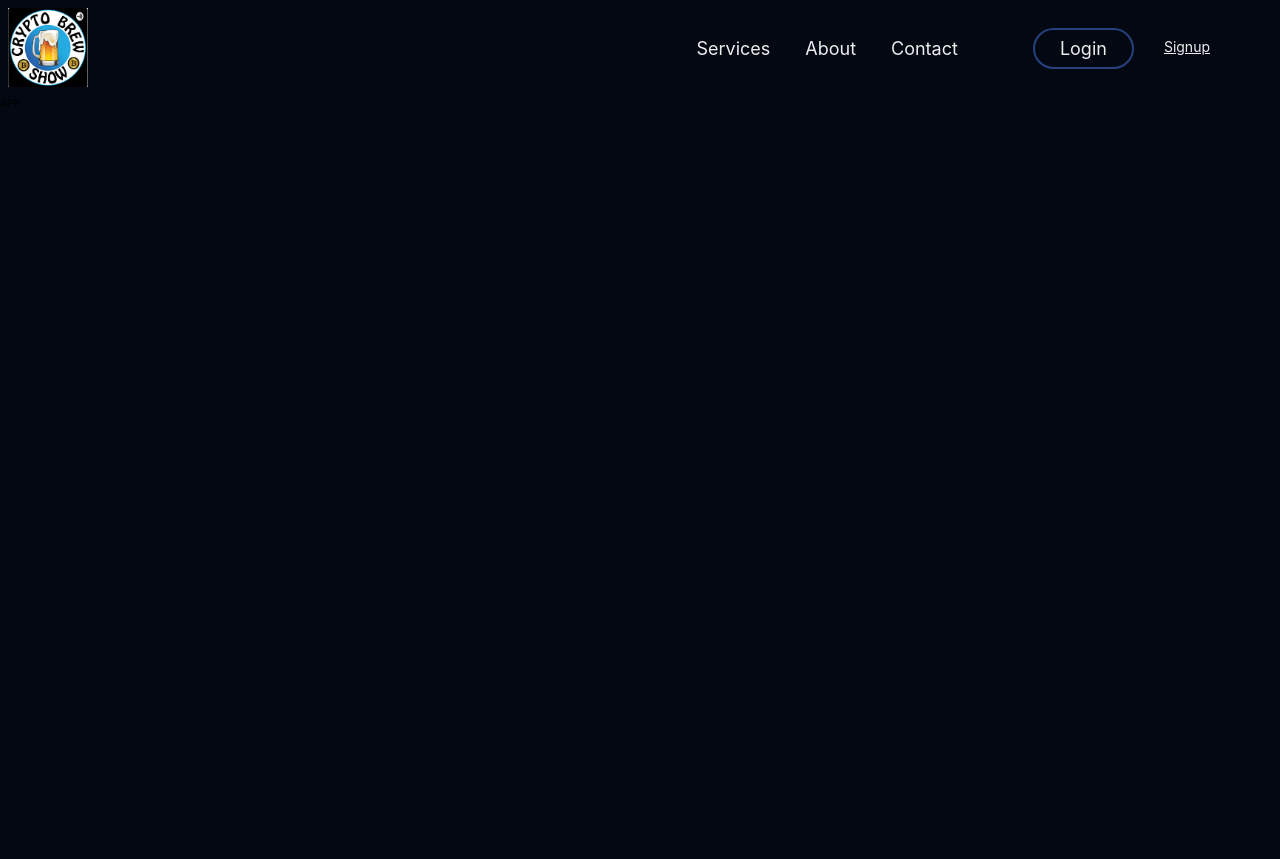
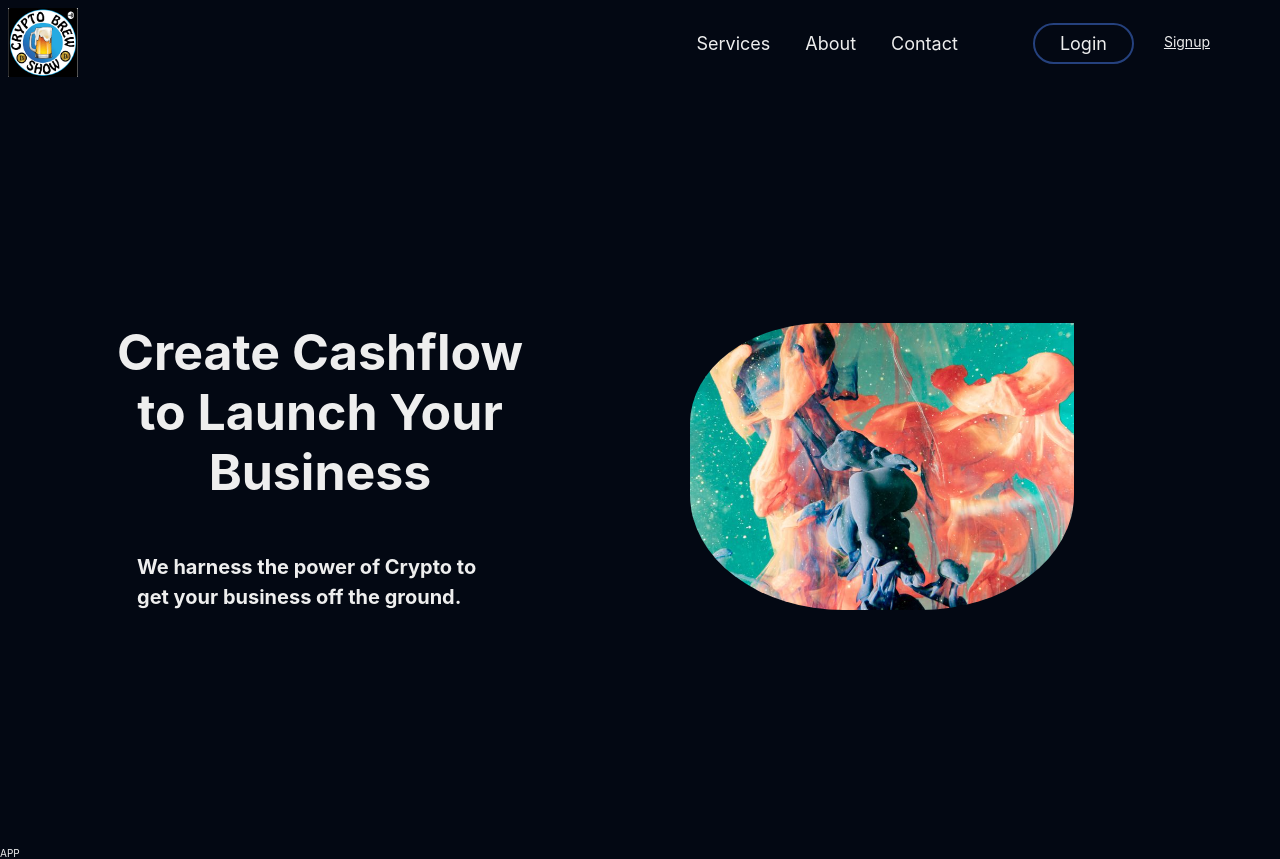
Before and after one commit to jacobwachtel/cryptobrew, a React (Create React App) app: page / in a window 1280 px wide. Before the commit the page ends 800 px from the top, so only its background shows below. Built offline with nearby package versions, Linux system fonts and the light colour scheme.

Commit message:
Add: Structure and Styling for Hero Section

```diff
--- a/src/App.js
+++ b/src/App.js
@@ -1,10 +1,12 @@
 import './App.css';
+import HeroSection from './components/HeroSection';
 import Navbar from './components/Navbar';
 
 function App() {
   return (
     <div className="App">
       <Navbar/>
+      <HeroSection />
       APP
     </div>
   );
--- /dev/null
+++ b/src/components/HeroSection.js
@@ -0,0 +1,19 @@
+import React from 'react';
+import '../styles/HeroSection.css';
+import heroImage from '../assets/hero-image-abstract.jpg'
+
+const HeroSection = () => {
+  return (
+    <div className='hero-container'>
+        <div className='hero-text'>
+            <h1 className='heading-primary'>Create Cashflow to Launch Your Business</h1>
+            <h2 className='heading-secondary'>We harness the power of Crypto to get your business off the ground.</h2>
+        </div>
+        <div className='hero-image'>
+            <img src={heroImage} alt='hero-image'/>
+        </div>
+    </div>
+  )
+}
+
+export default HeroSection
--- a/src/index.css
+++ b/src/index.css
@@ -18,6 +18,7 @@ body {
   background-color: #030813;
   height: 100vh;
   width: 100%;
+  color: #eee;
 }
 
 code {
--- /dev/null
+++ b/src/styles/HeroSection.css
@@ -0,0 +1,48 @@
+.hero-container {
+    height: 95vh;
+    display: flex;
+    justify-content: center;
+    align-items: center;
+}
+
+.hero-text {
+    width: 50%;
+    /* height: 100%; */
+    text-align: center;
+    padding: 1.5rem;
+}
+
+.heading-primary {
+    width: 75%;
+    margin: 0 auto;
+    font-size: 5rem;
+    font-weight: 700;
+    margin-bottom: 5rem;
+    /* text-transform: uppercase; */
+}
+
+.heading-secondary {
+    font-size: 2rem;
+    font-weight: 700;
+    margin-bottom: 2rem;
+    width: 60%;
+    margin: 0 auto;
+    text-align: left;
+    line-height: 1.5;
+    /* display: flex;
+    align-self: center;
+    justify-self: center; */
+}
+
+.hero-image {
+    width: 50%;
+    padding-left: 5rem;
+
+}
+
+.hero-image img {
+    width: 65%;
+    border-bottom-left-radius: 40%;
+    border-bottom-right-radius: 40%;
+    border-top-left-radius: 35%;
+}
--- a/src/styles/Navbar.css
+++ b/src/styles/Navbar.css
@@ -12,7 +12,7 @@
 }
 
 .navbar-logo img{
-    width: 8rem;
+    width: 7rem;
 }
 
 .navbar-navigation {
```
Also changed, not shown: src/assets/hero-image-abstract.jpg (added), src/assets/hero-image-beer.jpg (added).
